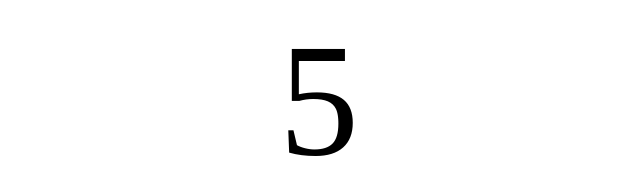
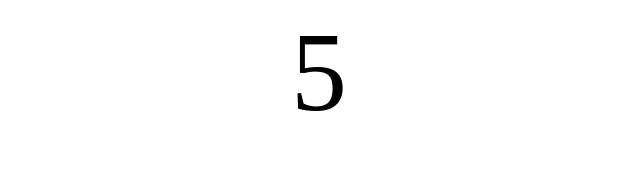
Before and after one commit to peekeah/day21-task, a plain HTML site: page index.html in a window 1280 px wide. Shown: the whole page, without its empty margins (321-961 px from the left). Drawn offline with Linux system fonts and the light colour scheme.

Commit message:
Update index.html

```diff
--- a/index.html
+++ b/index.html
@@ -7,7 +7,7 @@
     <title>Document</title>
     <style>
         .countdown{
-            font-size: 10rem;
+            font-size: 7rem;
         }
         body {
             display: flex;
```
